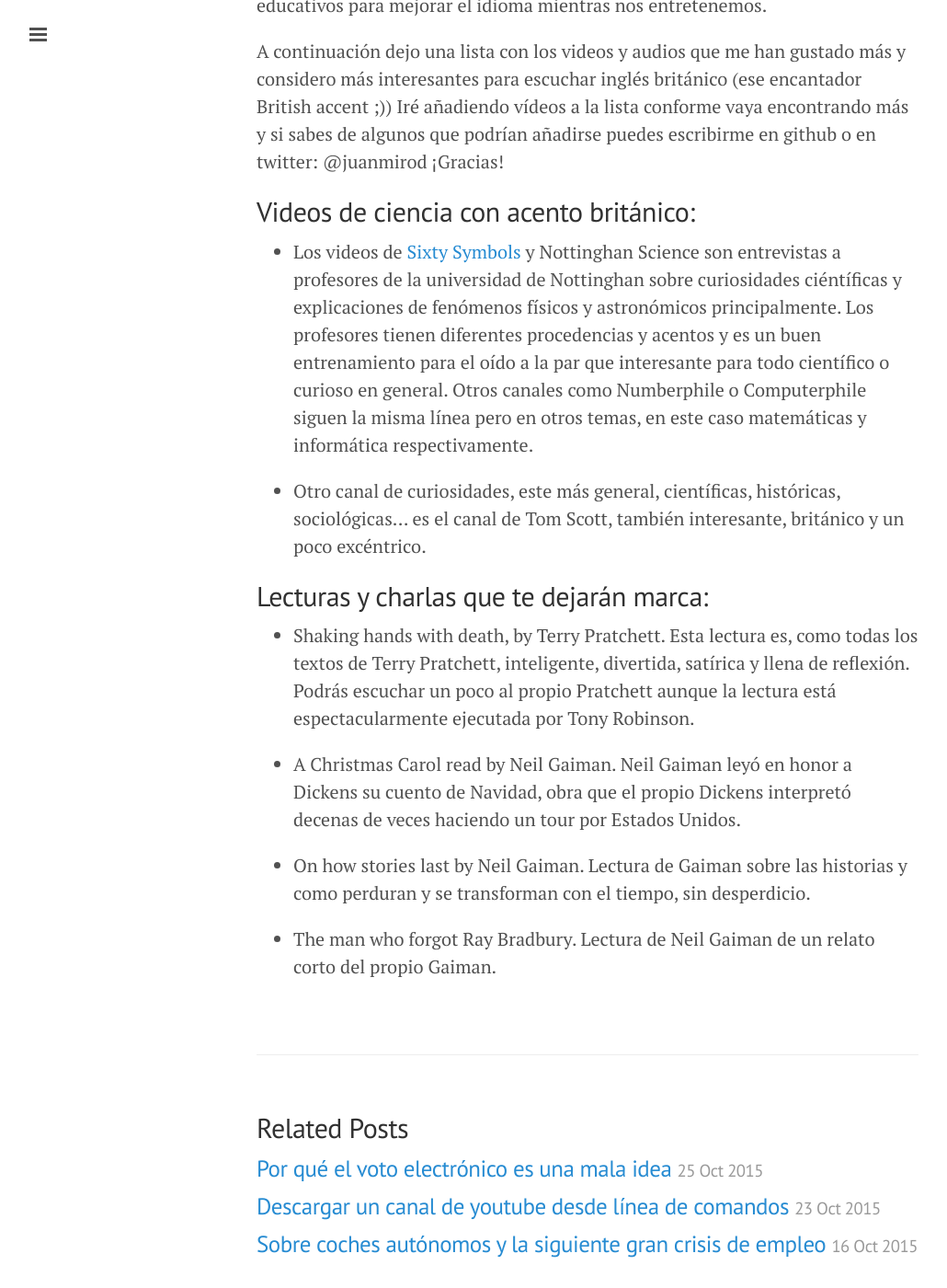
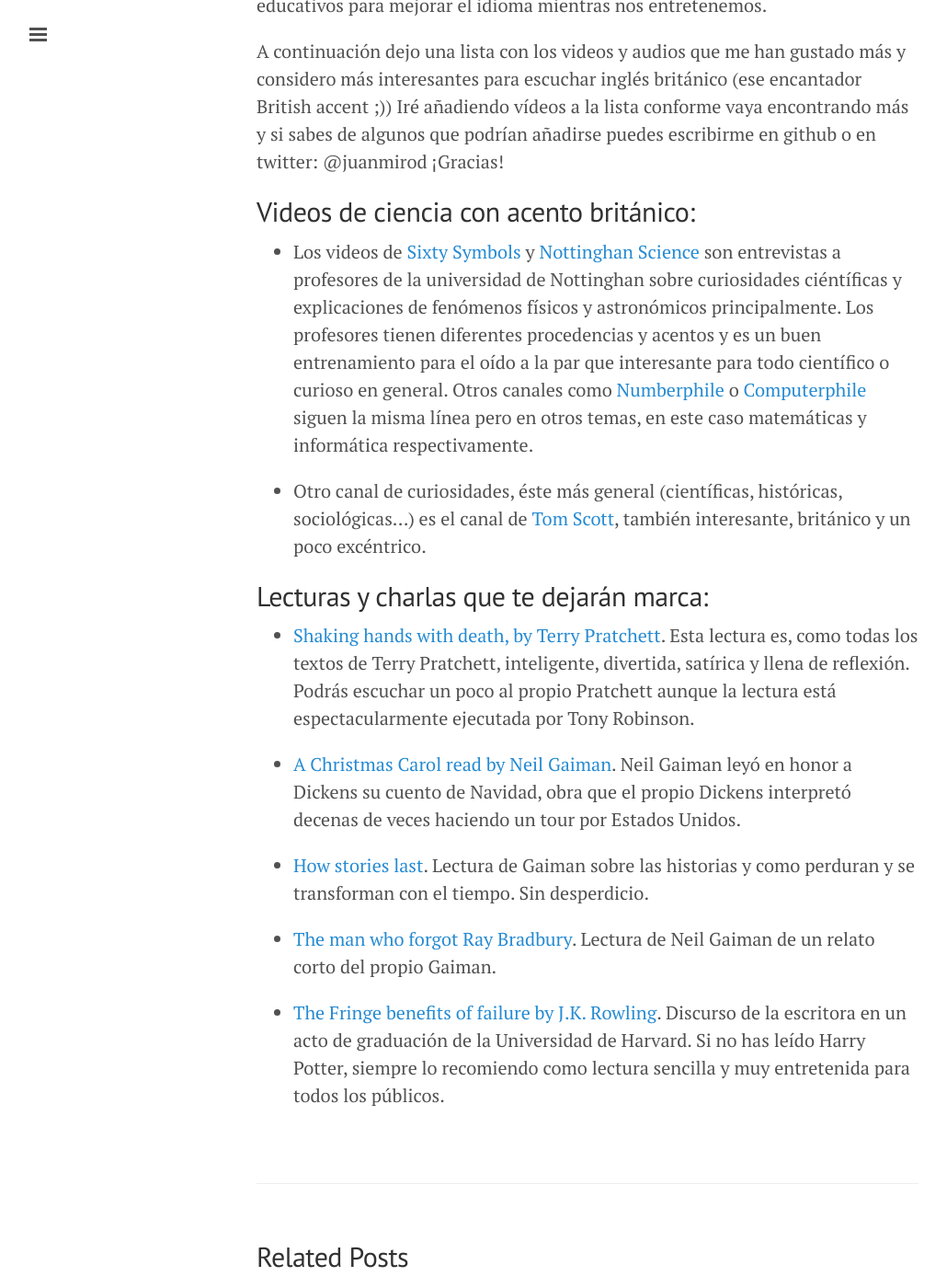
Before and after one commit to juanmirod/juanmirod.github.io, a Jekyll site: the page built from _posts/2016-02-02-listenings-estimulantes.markdown, in a window 1280 px wide and 1400 px high, scrolled down 701 px. Shown: the whole window at 92% size, without its empty margins (1-1031 px from the left). Built offline with Jekyll 4.4.1, drawn with Linux system fonts in a browser that asks for light colours.

Commit message:
Post update: Listenings estimulantes

```diff
--- a/_posts/2016-02-02-listenings-estimulantes.markdown
+++ b/_posts/2016-02-02-listenings-estimulantes.markdown
@@ -15,16 +15,18 @@
 
 ## Videos de ciencia con acento británico:
 
-- Los videos de [Sixty Symbols](https://www.youtube.com/user/sixtysymbols) y Nottinghan Science son entrevistas a profesores de la universidad de Nottinghan sobre curiosidades ciéntíficas y explicaciones de fenómenos físicos y astronómicos principalmente. Los profesores tienen diferentes procedencias y acentos y es un buen entrenamiento para el oído a la par que interesante para todo científico o curioso en general. Otros canales como Numberphile o Computerphile siguen la misma línea pero en otros temas, en este caso matemáticas y informática respectivamente.
+- Los videos de [Sixty Symbols](https://www.youtube.com/user/sixtysymbols) y [Nottinghan Science](https://www.youtube.com/user/nottinghamscience) son entrevistas a profesores de la universidad de Nottinghan sobre curiosidades ciéntíficas y explicaciones de fenómenos físicos y astronómicos principalmente. Los profesores tienen diferentes procedencias y acentos y es un buen entrenamiento para el oído a la par que interesante para todo científico o curioso en general. Otros canales como [Numberphile](https://www.youtube.com/user/numberphile) o [Computerphile](https://www.youtube.com/user/Computerphile) siguen la misma línea pero en otros temas, en este caso matemáticas y informática respectivamente.
 
-- Otro canal de curiosidades, este más general, científicas, históricas, sociológicas... es el canal de Tom Scott, también interesante, británico y un poco excéntrico.
+- Otro canal de curiosidades, éste más general (científicas, históricas, sociológicas...) es el canal de [Tom Scott](https://www.youtube.com/channel/UCBa659QWEk1AI4Tg--mrJ2A), también interesante, británico y un poco excéntrico.
 
 ## Lecturas y charlas que te dejarán marca:
 
-- Shaking hands with death, by Terry Pratchett. Esta lectura es, como todas los textos de Terry Pratchett, inteligente, divertida, satírica y llena de reflexión. Podrás escuchar un poco al propio Pratchett aunque la lectura está espectacularmente ejecutada por Tony Robinson.
+- [Shaking hands with death, by Terry Pratchett](https://youtu.be/90b1MBwnEHM). Esta lectura es, como todas los textos de Terry Pratchett, inteligente, divertida, satírica y llena de reflexión. Podrás escuchar un poco al propio Pratchett aunque la lectura está espectacularmente ejecutada por Tony Robinson.
 
-- A Christmas Carol read by Neil Gaiman. Neil Gaiman leyó en honor a Dickens su cuento de Navidad, obra que el propio Dickens interpretó decenas de veces haciendo un tour por Estados Unidos.
+- [A Christmas Carol read by Neil Gaiman](https://soundcloud.com/nypl/neil-gaiman-reads-a-christmas-carol). Neil Gaiman leyó en honor a Dickens su cuento de Navidad, obra que el propio Dickens interpretó decenas de veces haciendo un tour por Estados Unidos.
 
-- On how stories last by Neil Gaiman. Lectura de Gaiman sobre las historias y como perduran y se transforman con el tiempo, sin desperdicio.
+- [How stories last](https://soundcloud.com/brainpicker/neil-gaiman-how-stories-last). Lectura de Gaiman sobre las historias y como perduran y se transforman con el tiempo. Sin desperdicio.
 
-- The man who forgot Ray Bradbury. Lectura de Neil Gaiman de un relato corto del propio Gaiman.
+- [The man who forgot Ray Bradbury](https://soundcloud.com/neilgaiman/the-man-who-forgot-ray-bradbury). Lectura de Neil Gaiman de un relato corto del propio Gaiman.
+
+- [The Fringe benefits of failure by J.K. Rowling](http://www.ted.com/talks/jk_rowling_the_fringe_benefits_of_failure). Discurso de la escritora en un acto de graduación de la Universidad de Harvard. Si no has leído Harry Potter, siempre lo recomiendo como lectura sencilla y muy entretenida para todos los públicos.
```
